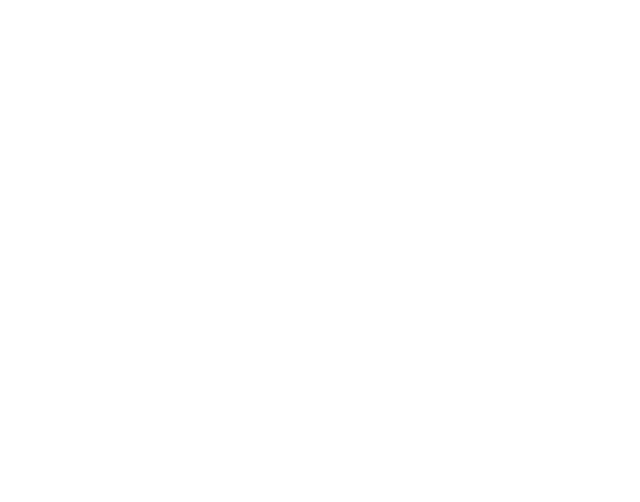
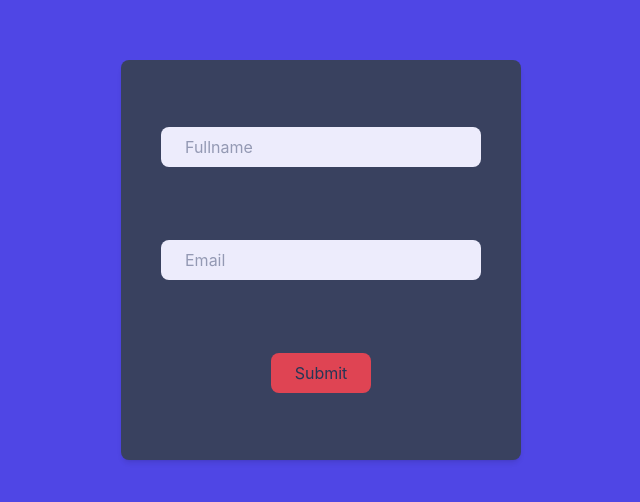
Before and after one commit to Siddharth-M-77/MERN12__REACT, a React (Vite) app: page / in a window 1280 px wide. Shown: the part 140-642 px from the top of the page, without its empty margins (319-959 px from the left). Built offline with nearby package versions, Linux system fonts and the light colour scheme.

Commit message:
done-formhandling

```diff
--- a/src/App.jsx
+++ b/src/App.jsx
@@ -1,10 +1,12 @@
 import React from 'react'
 import LiveClock from './components/LiveClock'
+import FormHandling from './components/FormHandling'
 
 const App = () => {
   return (
     <div className='w-screen h-screen '>
       {/* <LiveClock/> */}
+      <FormHandling/>
 
 
     </div>
--- /dev/null
+++ b/src/components/FormHandling.jsx
@@ -0,0 +1,40 @@
+import React, { useState } from "react";
+
+const formHandling = () => {
+  const [fullname, setFullname] = useState("");
+  const [email, setEmail] = useState("");
+  const submitHandler = (e) => {
+    e.preventDefault();
+    const data = {
+      fullname,
+      email,
+    };
+    console.log(data);
+  };
+  return (
+    <div className="w-screen h-screen   bg-indigo-600 flex items-center justify-center">
+      <form
+        onSubmit={submitHandler}
+        className="flex items-center bg-gray-700 opacity-90 min-h-[400px] shadow-md min-w-[400px]  rounded-lg p-10 justify-around gap-5 flex-col"
+      >
+        <input
+          type="text"
+          className="px-6 py-2 rounded-lg w-full bg-white"
+          placeholder="Fullname"
+          onChange={(e) => setFullname(e.target.value)}
+          value={fullname}
+        />
+        <input
+          type="text"
+          className="px-6 py-2 rounded-lg bg-white w-full"
+          placeholder="Email"
+          onChange={(e) => setEmail(e.target.value)}
+          value={email}
+        />
+        <input className="px-6 py-2 rounded-lg bg-red-500" type="submit" />
+      </form>
+    </div>
+  );
+};
+
+export default formHandling;
```
